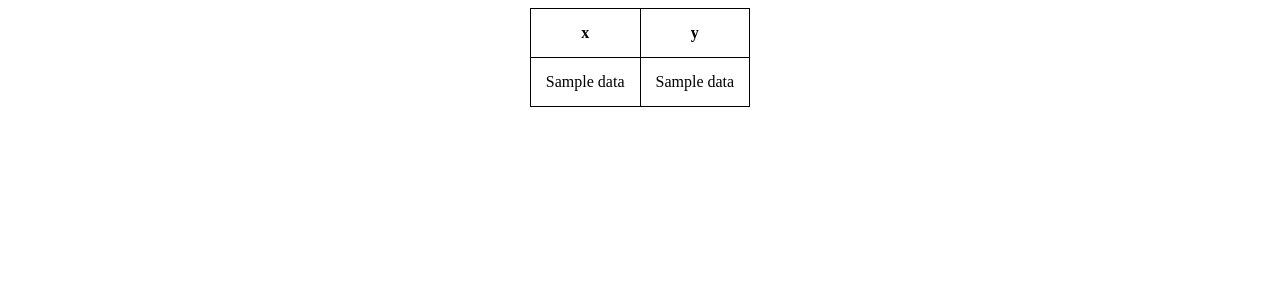
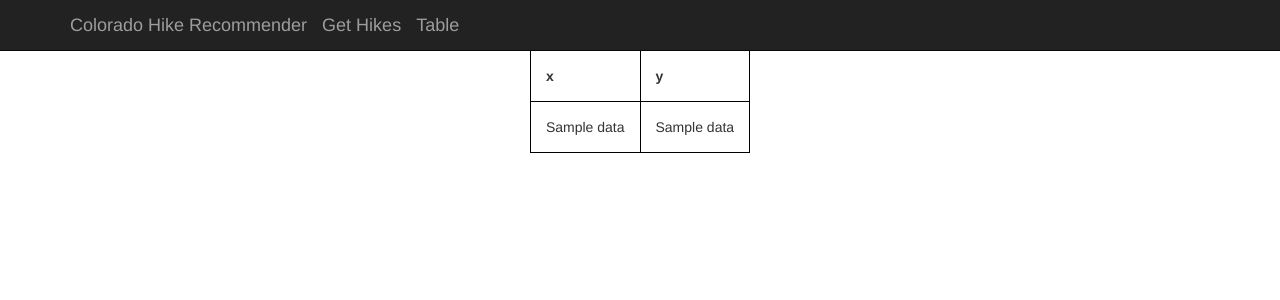
Before and after one commit to ekirken1/colorado_trail_recommender, a Flask app: template web_app/templates/table.html in a window 1280 px wide. Shown: the top 300 px of the page. Run offline with Flask 2, Linux system fonts and the light colour scheme; the template is opened without the code that fills it: most values are stand-ins (such as "Sample title", 1, 10 or a date in 2020); parts of the project's set-up code (start-up, migrations or seed data) failed here and were passed over.

Commit message:
starting table work

```diff
--- a/web_app/app.py
+++ b/web_app/app.py
@@ -17,7 +17,12 @@ def hike_url_dict(raw_df):
     return {raw_df.index[i]: raw_df['url'][i] for i in range(len(raw_df))}
 
 def make_sim_matrix(merged_df, similarity_measure=cosine_similarity, mean=True, std=True):
-    '''Normalize columns.'''
+    '''
+    Normalize columns, create similarity matrix.
+
+    Input: Pandas dataframe, similarity metric, boolean
+    Output: Pandas dataframes, numpy matrix
+    '''
     ss = StandardScaler(with_mean=mean, with_std=std)
     df_scaled = pd.DataFrame(ss.fit_transform(merged_df), columns=merged_df.columns, index=merged_df.index)
     X = df_scaled.values
@@ -49,6 +54,10 @@ df_scaled, similarity_df, X = make_sim_matrix(df_merged)
 def index():
     return render_template('index.html')
 
+@app.route('/table')
+def table():
+    return render_template('table.html')
+
 @app.route('/trail_recommendations')
 def get_recommendation():
     return render_template('trail_recs.html')
--- a/web_app/templates/index.html
+++ b/web_app/templates/index.html
@@ -44,6 +44,7 @@
           </button>
           <a class="navbar-brand" href="/">Colorado Hike Recommender</a>
           <a class="navbar-brand" href="/trail_recommendations">Get Hikes</a>
+          <a class="navbar-brand" href="/table">Table</a>
         </div>
       </div>
     </nav>
@@ -81,7 +82,7 @@
       <hr>
 
       <footer>
-        <p>&copy; 2016 Company, Inc.</p>
+        <p>&copy;</p>
       </footer>
     </div> <!-- /container -->
 
--- a/web_app/templates/table.html
+++ b/web_app/templates/table.html
@@ -1,5 +1,53 @@
-<html>
-<head>
+<!DOCTYPE html>
+<html lang="en">
+  <head>
+    <meta charset="utf-8">
+    <meta http-equiv="X-UA-Compatible" content="IE=edge">
+    <meta name="viewport" content="width=device-width, initial-scale=1">
+    <!-- The above 3 meta tags *must* come first in the head; any other head content must come *after* these tags -->
+    <meta name="description" content="">
+    <meta name="author" content="">
+    <link rel="icon" href="../../favicon.ico">
+
+    <title>Colorado Hike Recommender</title>
+
+    <!-- Bootstrap core CSS -->
+    <link href="../static/css/bootstrap.min.css" rel="stylesheet">
+
+    <!-- IE10 viewport hack for Surface/desktop Windows 8 bug -->
+    <link href="../static/css/ie10-viewport-bug-workaround.css" rel="stylesheet">
+
+    <!-- Custom styles for this template -->
+    <link href="../static/css/jumbotron.css" rel="stylesheet">
+
+    <!-- Just for debugging purposes. Don't actually copy these 2 lines! -->
+    <!--[if lt IE 9]><script src="../../assets/js/ie8-responsive-file-warning.js"></script><![endif]-->
+    <script src="../static/js/ie-emulation-modes-warning.js"></script>
+
+    <!-- HTML5 shim and Respond.js for IE8 support of HTML5 elements and media queries -->
+    <!--[if lt IE 9]>
+      <script src="https://oss.maxcdn.com/html5shiv/3.7.3/html5shiv.min.js"></script>
+      <script src="https://oss.maxcdn.com/respond/1.4.2/respond.min.js"></script>
+    <![endif]-->
+  </head>
+
+  <body>
+
+    <nav class="navbar navbar-inverse navbar-fixed-top">
+        <div class="container">
+        <div class="navbar-header">
+            <button type="button" class="navbar-toggle collapsed" data-toggle="collapse" data-target="#navbar" aria-expanded="false" aria-controls="navbar">
+            <span class="sr-only">Toggle navigation</span>
+            <span class="icon-bar"></span>
+            <span class="icon-bar"></span>
+            <span class="icon-bar"></span>
+            </button>
+            <a class="navbar-brand" href="/">Colorado Hike Recommender</a>
+            <a class="navbar-brand" href="/trail_recommendations">Get Hikes</a>
+            <a class="navbar-brand" href="/table">Table</a>
+        </div>
+        </div>
+    </nav>
 <!-- CSS style -->
 <style>
 table, th, td {
@@ -31,3 +79,5 @@ table.center {
     {% endfor %}
   </tbody>
 </table>
+
+</html>
--- a/web_app/templates/trail_recs.html
+++ b/web_app/templates/trail_recs.html
@@ -44,6 +44,7 @@
             </button>
             <a class="navbar-brand" href="/">Colorado Hike Recommender</a>
             <a class="navbar-brand" href="/trail_recommendations">Get Hikes</a>
+            <a class="navbar-brand" href="/table">Table</a>
         </div>
         </div>
     </nav>
@@ -74,7 +75,7 @@
         <hr>
 
         <footer>
-          <p>&copy; 2016 Company, Inc.</p>
+          <p>&copy;</p>
         </footer>
       </div>
 
```
